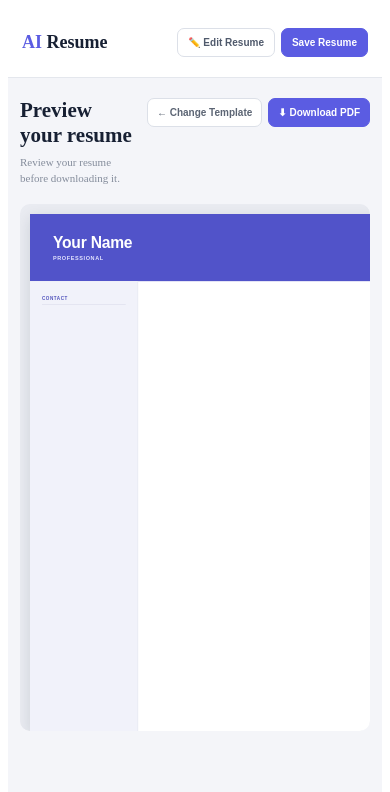
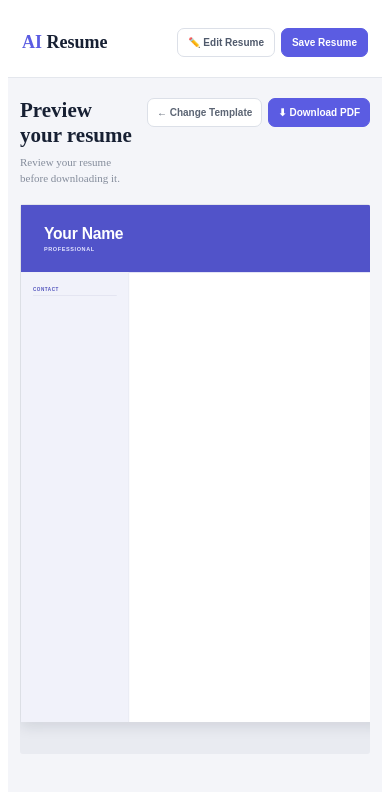
Before and after one commit to Paul-git-grow/AI-Resume-Builder, a React (Vite) app in the folder dev-resume-builder/: page /ResumePreview in a window 390 px wide. Shown: the top 792 px of the page. Built offline with nearby package versions, Linux system fonts and the light colour scheme.

Commit message:
update resumepreview

```diff
--- a/dev-resume-builder/src/mycomponents/ResumePreview.css
+++ b/dev-resume-builder/src/mycomponents/ResumePreview.css
@@ -887,10 +887,10 @@
 
   .resume-wrapper {
     width: 100%;
-    height: 527px;
+    height: 550px;
     min-height: 0;
-    padding: 10px;
-    border-radius: 10px;
+    padding: 1px;
+    border-radius: 3px;
     overflow: hidden;
 
     display: flex;
```
